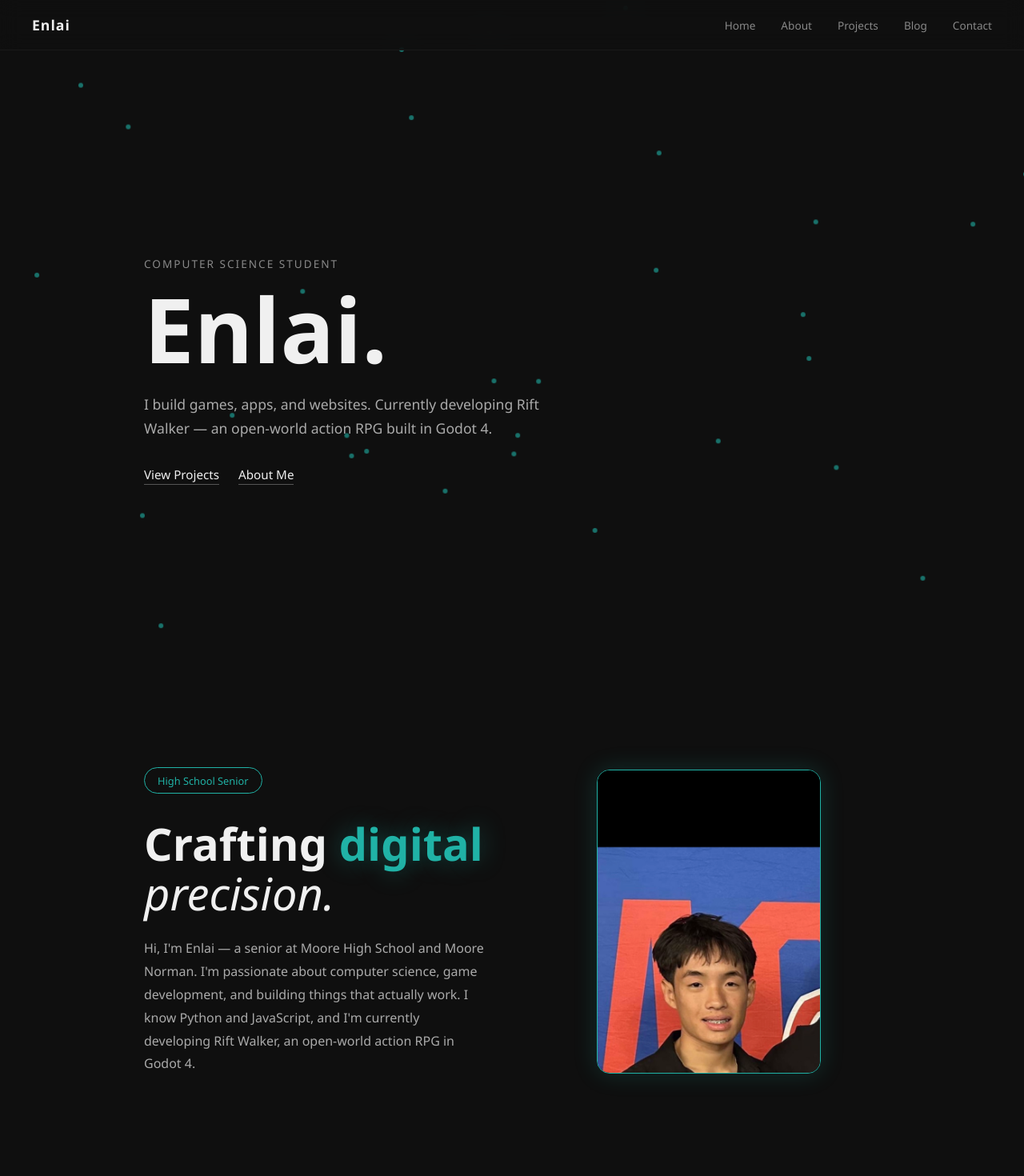
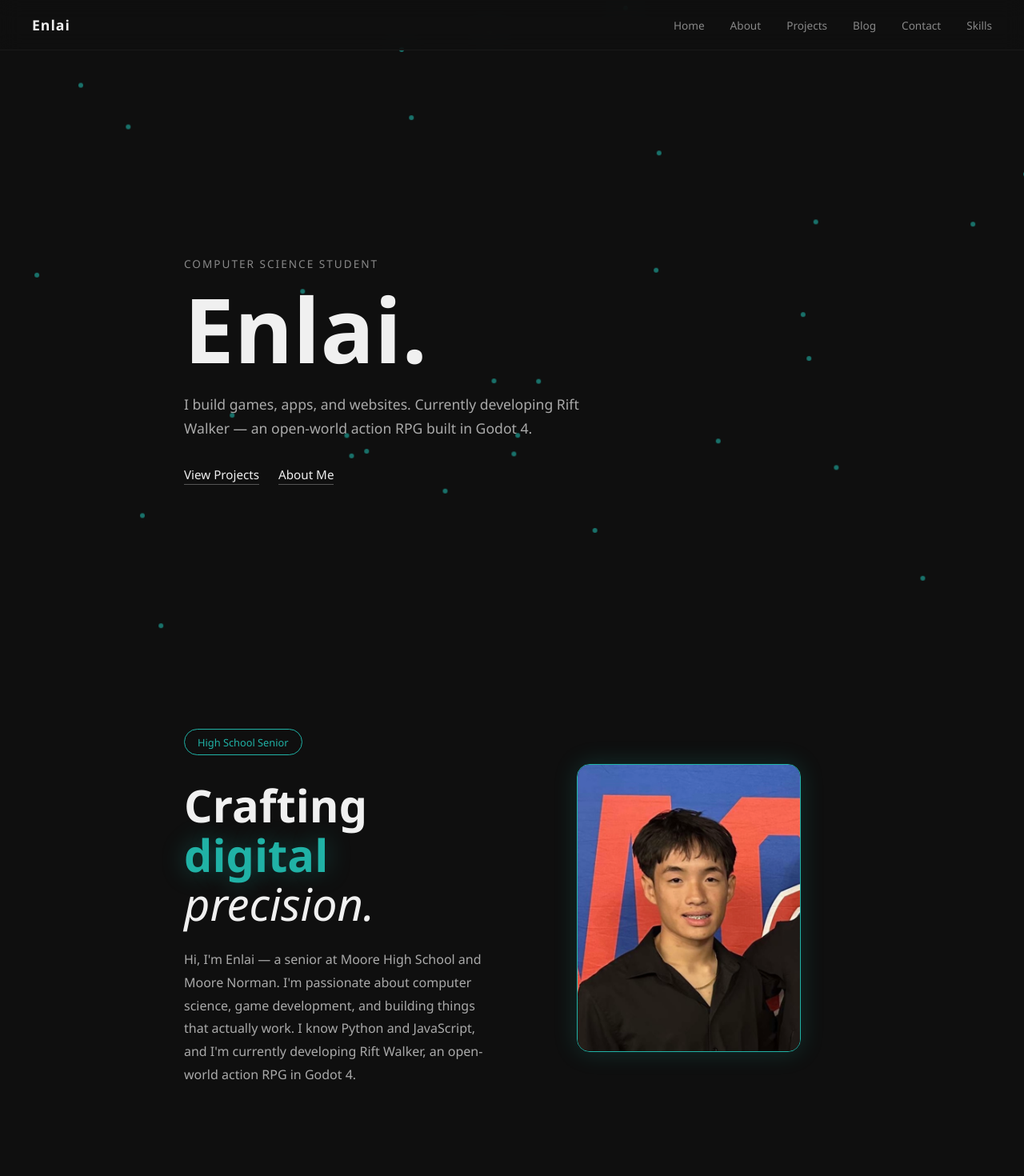
Before and after one commit to EnlaiDo/EnlaiDo-Portfolio, a React (Vite) app: page / in a window 1280 px wide. Shown: the top 1470 px of the page at 80% size. Built offline with nearby package versions, Linux system fonts and the light colour scheme.

Commit message:
fix picture and center things

```diff
--- a/src/components/Navbar.jsx
+++ b/src/components/Navbar.jsx
@@ -11,6 +11,7 @@ function Navbar() {
         <li><a href="#projects">Projects</a></li>
         <li><a href="#blog">Blog</a></li>
         <li><a href="#contact">Contact</a></li>
+        <li><a href="#skills">Skills</a></li>
       </ul>
     </nav>
   )
--- a/src/pages/Home.css
+++ b/src/pages/Home.css
@@ -32,8 +32,8 @@
 section {
   position: relative;
   z-index: 1;
-  padding: 6rem 2.5rem;
-  max-width: 1000px;
+  padding: 5rem 2.5rem;
+  max-width: 900px;
   margin: 0 auto;
 }
 
@@ -105,6 +105,7 @@ section {
   grid-template-columns: 1fr 1fr;
   gap: 4rem;
   align-items: center;
+  padding-top: 3rem;
 }
 
 .about-badge {
@@ -147,9 +148,9 @@ section {
 
 .profile-pic {
   width: 280px;
-  height: 380px;
+  height: 360px;
   object-fit: cover;
-  object-position: center top;
+  object-position: center 50%;
   border-radius: 16px;
   border: 1px solid #20B2A6;
   box-shadow: 0 0 30px rgba(32, 178, 166, 0.2);
@@ -268,7 +269,7 @@ section {
 
 /* Skills */
 .skills-section {
-  padding: 6rem 2.5rem;
+  padding: 3rem 2.5rem;
 }
 
 .skills-grid {
```
